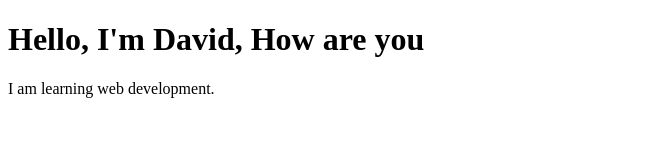
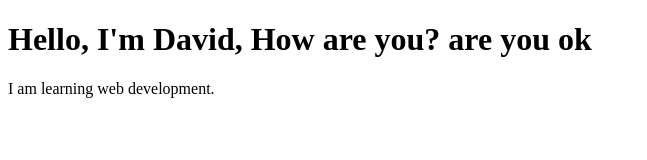
Before and after one commit to Dvdmygthbaccnt2024/my-first-website, a plain HTML site: page index.html in a window 1280 px wide. Shown: the whole page, without its empty margins (0-647 px from the left). Drawn offline with Linux system fonts and the light colour scheme.

Commit message:
Update - 2

```diff
--- a/index.html
+++ b/index.html
@@ -5,7 +5,7 @@
 </head>
 
 <body>
-    <h1>Hello, I'm David, How are you</h1>
+    <h1>Hello, I'm David, How are you? are you ok</h1>
     <p>I am learning web development.</p>
 </body>
 </html>
```
